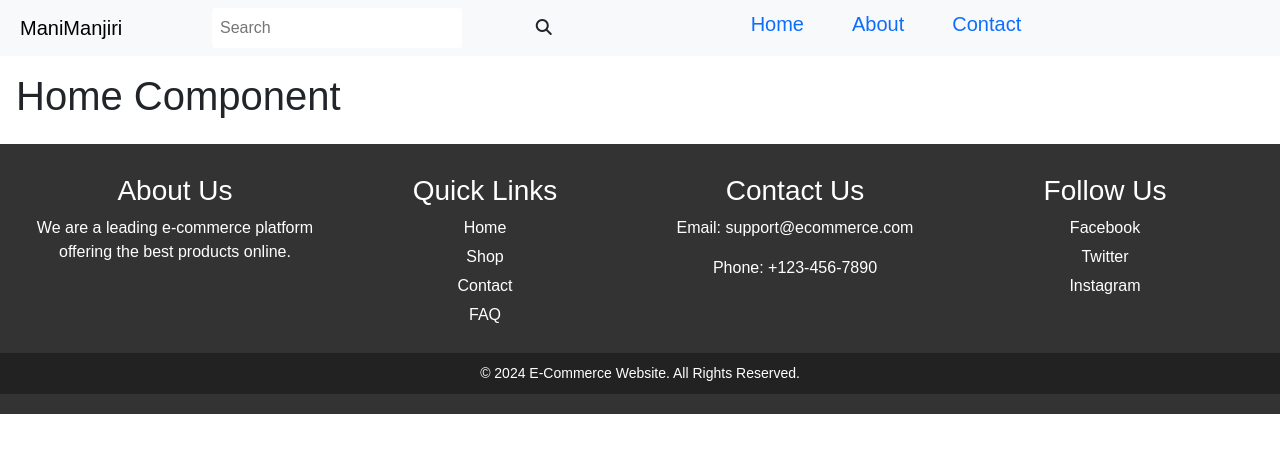
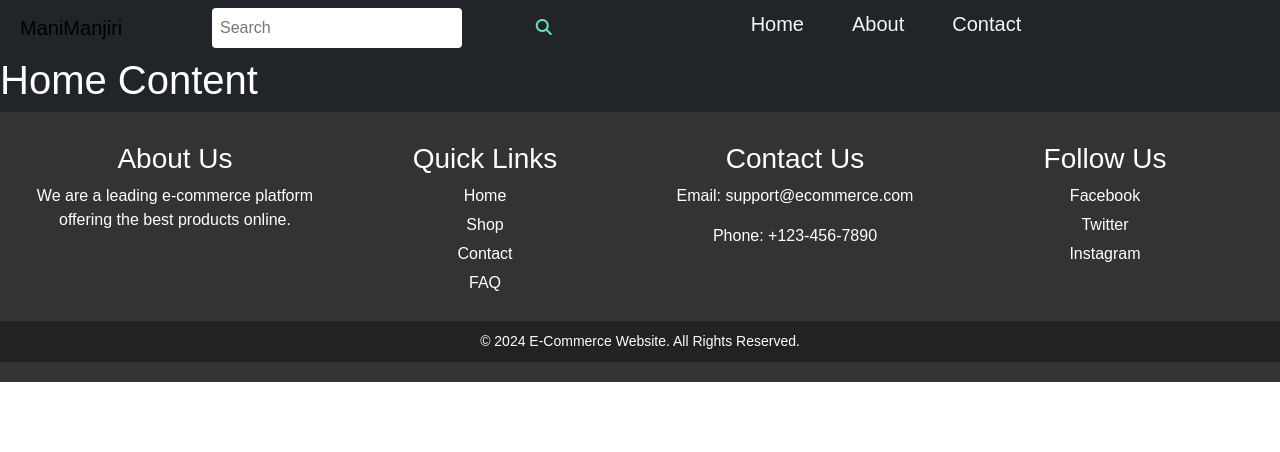
Before and after one commit to umeshR10/ManiManjiri, a React (Vite) app in the folder frontend/JwellApp/: page / in a window 1280 px wide. Shown: the top 452 px of the page. Built offline with nearby package versions, Linux system fonts and the light colour scheme.

Commit message:
added content

```diff
--- a/frontend/JwellApp/src/components/Header/header.css
+++ b/frontend/JwellApp/src/components/Header/header.css
@@ -1,6 +1,7 @@
 
 a {
   text-decoration: none;
+  color: whitesmoke;
 }
 
 .search-container {
@@ -26,7 +27,7 @@ a {
 }
 
 /* Media query for responsiveness */
-@media (min-width: 412px) {
+@media (min-width: 515px) {
   .search-container {
     display: flex;
     justify-content: center;
--- a/frontend/JwellApp/src/components/Header/header.jsx
+++ b/frontend/JwellApp/src/components/Header/header.jsx
@@ -15,10 +15,10 @@ const Header = () => {
 
   return (
     <header>
-      <nav className="navbar navbar-expand-lg navbar-light bg-light">
+      <nav className="navbar navbar-expand-lg bg-dark text-white">
         <div className="container-fluid">
           <button
-            className="navbar-toggler me-3"
+            className="navbar-toggler me-3 bg-white"
             type="button"
             data-bs-toggle="collapse"
             data-bs-target="#navbarToggler"
@@ -43,7 +43,7 @@ const Header = () => {
             />
           </div>
           <div className="search-icon" onClick={handleSearchClick}>
-            <i className="fas fa-search"></i>
+          <i className="fa-solid fa-magnifying-glass" style={{color: "#63E6BE",}}></i>
           </div>
           <div className="collapse navbar-collapse" id="navbarToggler">
             <ul className="navbar-nav mx-auto mb-2 mb-lg-0">
--- a/frontend/JwellApp/src/components/Home/home.jsx
+++ b/frontend/JwellApp/src/components/Home/home.jsx
@@ -1,12 +1,15 @@
 import Header from '../Header/header'
+import HomeContent from '../HomeContent/homeContent'
 import Footer from '../Footer/footer'
 
 const Home = ()=>{
     return(
         <>
+            <div className='bg-dark'>
             <Header />
-            <h1 className="text-dark p-3">Home Component</h1>
+            <HomeContent />
             <Footer />
+            </div>
         </>
      )
 }
--- /dev/null
+++ b/frontend/JwellApp/src/components/HomeContent/homeContent.css
@@ -0,0 +1,5 @@
+* {
+    margin: 0;
+    padding: 0;
+    box-sizing: border-box;
+}
--- /dev/null
+++ b/frontend/JwellApp/src/components/HomeContent/homeContent.jsx
@@ -0,0 +1,14 @@
+import './homeContent.css'
+
+const HomeContent = ()=> {
+
+    return (
+        <>
+            <div className='bg-dark text-white'>
+                <h1>Home Content</h1>
+            </div>
+        </>
+    )
+}
+
+export default HomeContent;
```
